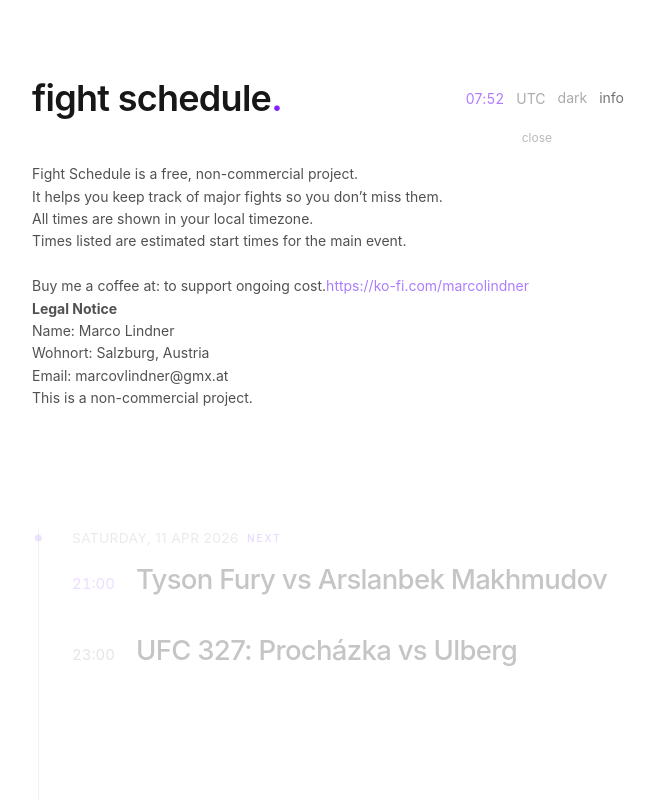
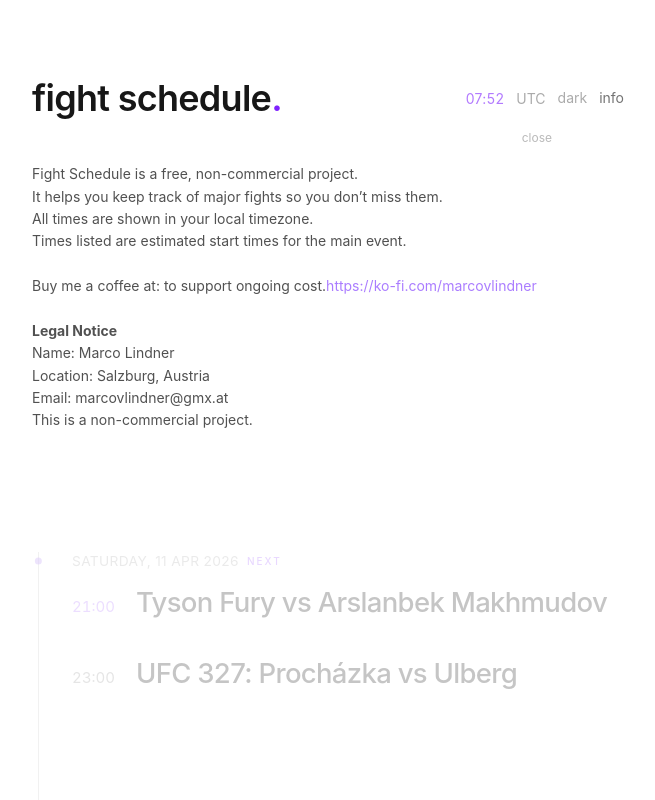
Before and after one commit to mvlindner/fight-schedule, a Next.js app: page / in a window 1280 px wide. Both pictures are taken after a click on the element "info". Shown: the top 800 px of the page, without its empty margins (312-967 px from the left). Built offline with nearby package versions, Linux system fonts and the light colour scheme.

Commit message:
final info edits

```diff
--- a/components/FightSchedule.tsx
+++ b/components/FightSchedule.tsx
@@ -407,12 +407,13 @@ export default function FightSchedule({ fights }: Props) {
               rel="noopener noreferrer"
               className="text-violet-500 dark:text-red-300 hover:text-violet-700 dark:hover:text-red-400 transition-colors duration-150"
             >
-              https://ko-fi.com/marcolindner
+              https://ko-fi.com/marcovlindner
             </a>
           </p>
+          <br />
           <p><strong>Legal Notice</strong></p>
           <p>Name: Marco Lindner</p>
-          <p>Wohnort: Salzburg, Austria</p>
+          <p>Location: Salzburg, Austria</p>
           <p>Email: marcovlindner@gmx.at</p>
           <p>This is a non-commercial project.</p>
         </div>
```
